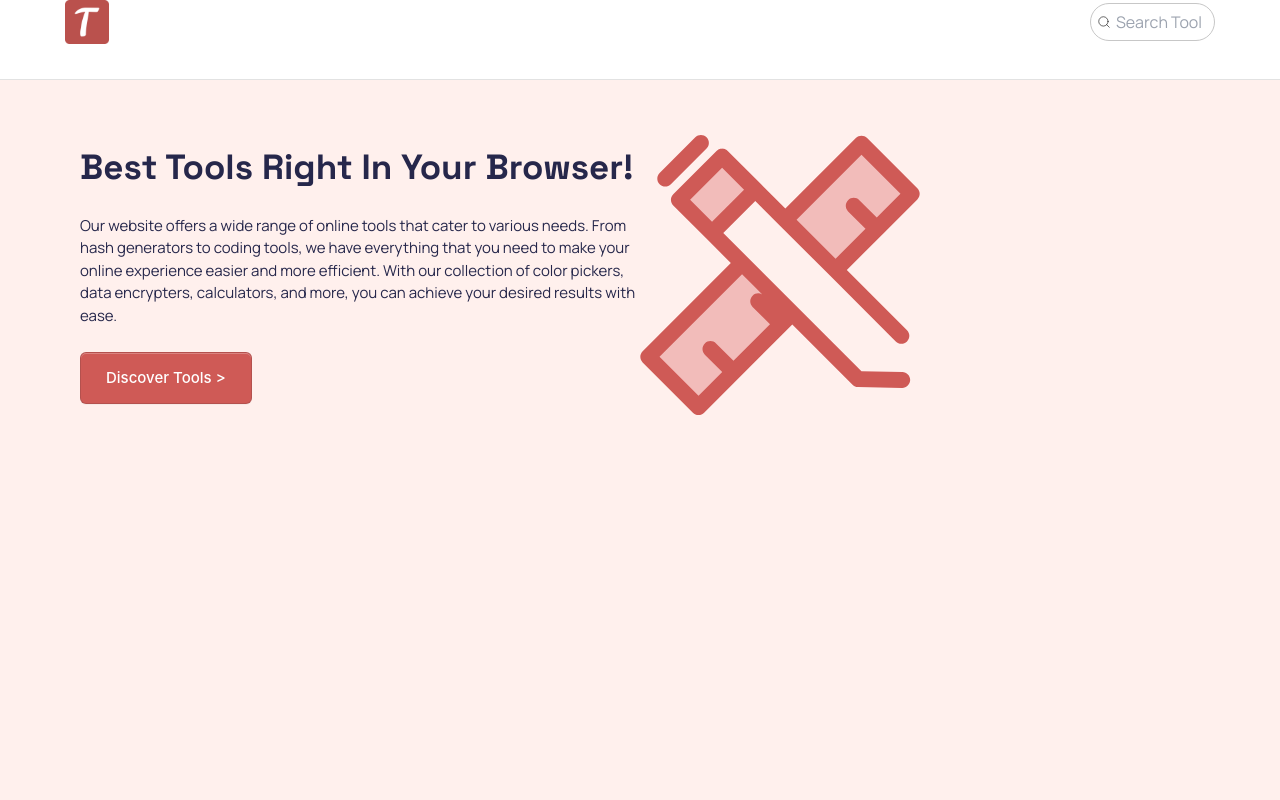
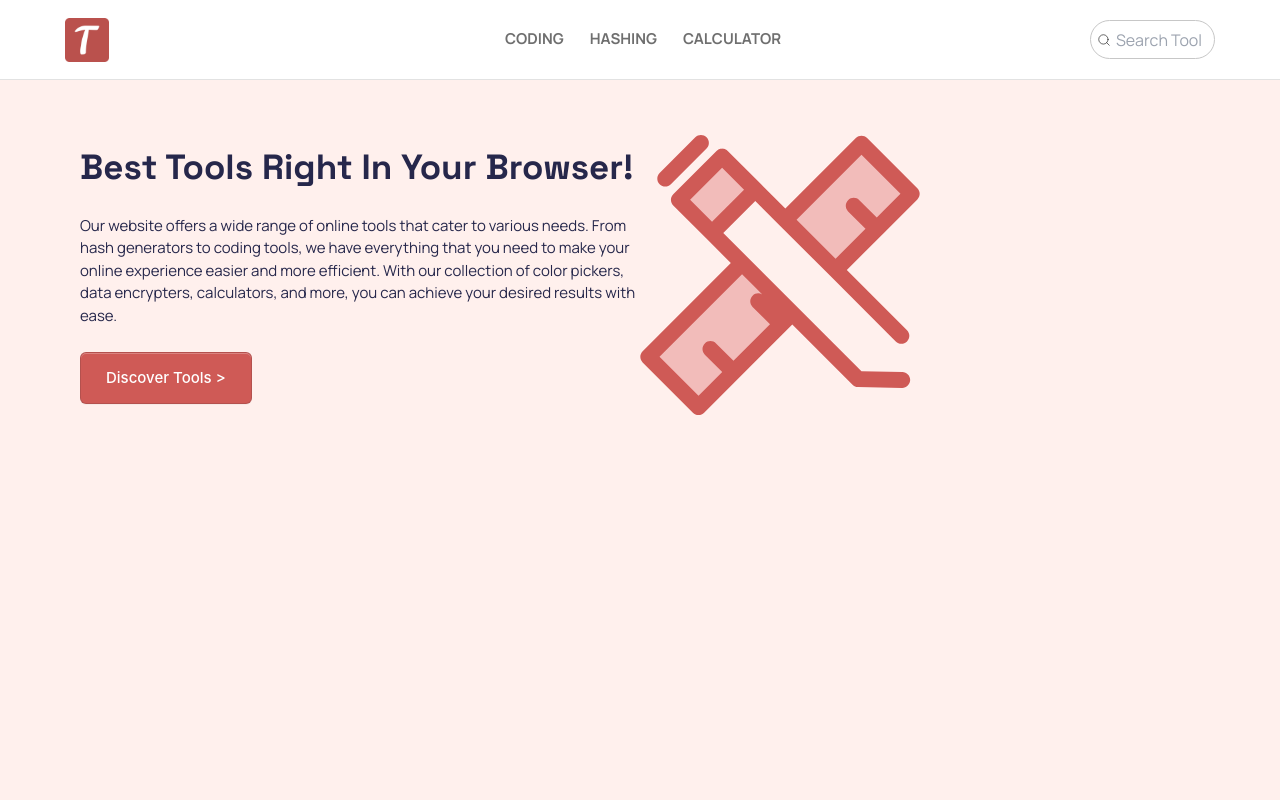
Before and after one commit to itsayushk19/tn_tools, a Next.js app: page /tools in a window 1280 px wide. Shown: the top 800 px of the page. Built offline with nearby package versions, Linux system fonts and the light colour scheme; a web font is replaced by a local one.

Commit message:
header nav

```diff
--- a/components/layouts/Archieve.js
+++ b/components/layouts/Archieve.js
@@ -57,7 +57,7 @@ export default function ArchieveLayout({
                   href={`/tools/${slugify(category).toLowerCase()}/#toolbox`}
                 >
                   <button className="tn_button tn_button_primary tn_button_medium">
-                    Discover {category} Tools &gt
+                    Discover {category} Tools {">"}
                   </button>
                 </Link>
               </div>
@@ -160,7 +160,7 @@ export default function ArchieveLayout({
                   <p>{tool.description}</p>
                 </div>
                 <div className="tool_cta">
-                  <strong>Check Now &gt</strong>
+                  <strong>Check Now {'>'}</strong>
                 </div>
               </Link>
             ))}
--- a/components/site/Header.js
+++ b/components/site/Header.js
@@ -2,7 +2,7 @@ import Image from "next/image";
 import SearchBar from "./ToolSearch";
 import { useState } from "react";
 import Link from "next/link";
-import TopLogo from "public/favicons/android-chrome-512x512.png"
+import TopLogo from "public/favicons/android-chrome-512x512.png";
 
 export default function Header({ categorizedTools }) {
   const [showCategories, setShowCategories] = useState(false);
@@ -12,6 +12,10 @@ export default function Header({ categorizedTools }) {
   const handleCategoriesLeave = () => {
     setShowCategories(false);
   };
+
+  const fiveCategories = Object.keys(categorizedTools).slice(0, 5);
+  const otherCategories = Object.keys(categorizedTools).slice(5);
+
   return (
     <>
       <header className="site_header">
@@ -33,6 +37,33 @@ export default function Header({ categorizedTools }) {
             </Link>
           </div>
           <div className="col_2">
+            <nav>
+            <ul>
+        {fiveCategories.map((category) => (
+          <li key={category}>
+            <Link href={`/tools/${category}`}>
+              {category}
+            </Link>
+          </li>
+        ))}
+        {otherCategories.length > 0 && (
+          <li>
+            <details>
+              <summary>More Categories</summary>
+              <ul>
+                {otherCategories.map((category) => (
+                  <li key={category}>
+                    <Link href={`/tools/${category}`}>
+                      {category}
+                    </Link>
+                  </li>
+                ))}
+              </ul>
+            </details>
+          </li>
+        )}
+      </ul>
+            </nav>
             <SearchBar categorizedTools={categorizedTools} />
           </div>
         </div>
--- a/database/tools/coding.js
+++ b/database/tools/coding.js
@@ -4,6 +4,7 @@ import { toast } from "react-toastify"
 export default function  CodingTool  ({ id })  {
   const [inputText, setInputText] = useState("");
   const [outputText, setOutputText] = useState("");
+  const [savedPercentile, setSavedPercentile] = useState(0);
   const ToolID = id.split("-");
   const toolName = ToolID[0];
   const options = {
@@ -41,14 +42,16 @@ export default function  CodingTool  ({ id })  {
 
       if (ToolID.includes("minifier")) {
         const successMessage = `Minified Successfuly`;
-        const { minifiedCode } = await response.json();
+        const { minifiedCode, savedPercentile } = await response.json();
         toast.success(successMessage, options);
         setOutputText(minifiedCode);
+        setSavedPercentile(savedPercentile);
       } else if (ToolID.includes("unminifier")) {
         const successMessage = `Beautified Successfuly`
-        const {prettyCode} = await response.json();
+        const {prettyCode, expandPercentile} = await response.json();
         setOutputText(prettyCode)
         toast.success(successMessage, options)
+        setSavedPercentile(expandPercentile)
       }
 
       if (response.status == 200) {
@@ -109,6 +112,17 @@ export default function  CodingTool  ({ id })  {
             </div>
             {ToolID.includes("minifier") ? "Minify" : "Beautify"}
           </button>
+      {ToolID.includes("minifier") ? (
+    <div className="bg-red-200 text-red-600 text-center font-bold w-6/12 h-auto rounded border border-red-500">
+      <div className="text-xl">{savedPercentile}%</div>
+      <div className="text-s">Saved</div>
+    </div>
+  ) : (
+    <div className="bg-green-200 text-green-600 text-center font-bold w-6/12 h-auto rounded border border-green-500">
+      <div className="text-xl">{savedPercentile}%</div>
+      <div className="text-sm">Expanded</div>
+    </div>
+  )}
         </div>
         <div className="tn_textarea_btn">
           <div className="form__group field">
--- a/next.config.js
+++ b/next.config.js
@@ -8,7 +8,7 @@ module.exports = {
   },
   webpack(config) {
     config.module.rules.push({
-      test: /\.mp3$/,
+      test: /\.(mp3|wav)$/,
       use: {
         loader: 'file-loader',
         options: {
--- a/package.json
+++ b/package.json
@@ -16,6 +16,7 @@
     "@fortawesome/free-solid-svg-icons": "^6.4.0",
     "@vercel/analytics": "^1.0.1",
     "autoprefixer": "^10.4.14",
+    "babel-loader": "^9.1.3",
     "cssbeautify": "^0.3.1",
     "dom-parser": "^0.1.6",
     "eslint": "8.42.0",
@@ -49,6 +50,7 @@
   "devDependencies": {
     "@types/node": "20.3.1",
     "@types/react": "18.2.12",
-    "file-loader": "^6.2.0"
+    "file-loader": "^6.2.0",
+    "worker-plugin": "^5.0.1"
   }
 }
--- a/styles/Header.scss
+++ b/styles/Header.scss
@@ -15,6 +15,7 @@ $right_spacing: $space-8;
   width: 100%;
   height: 10vh;
   z-index: $zIndices-3;
+  display: inline-grid;
 
   .inner {
     margin: 0;
@@ -32,12 +33,38 @@ $right_spacing: $space-8;
       }
     }
     > .col_2 {
-            flex-basis: calc(70% - $right_spacing);
+      display: flex;
+      flex-basis: calc(70% - 65px);
       text-align: -webkit-right;
+      flex-direction: row;
+      flex-wrap: nowrap;
+      align-content: center;
+      align-items: center;
+      justify-content: space-between;
 
       .search_container {
         @include search($search-2, 350px, black, $colors-gray8);
       }
+
+      nav ul {
+        display: inline-flex;
+        flex-direction: row;
+        align-content: center;
+        align-items: center;
+
+        li{
+            list-style-type: none;
+            font-size: $fontSizes-3;
+            text-transform: uppercase;
+            color: $colors-gray11;
+            margin-right: 1rem;
+            transition: 0.1s ease-in;
+            font-weight: bold;
+            &:hover{
+                color: $colors-violet11;
             }
         }
       }
+    }
+  }
+}
```
Also changed, not shown: utils/beautify.worker.js (added, +46 -0 lines), public/icons/tools/category/calculator.svg (added), 1 other file (tests, documents, lock files or other folders). Lines whose indentation alone changed are shown as unchanged.
